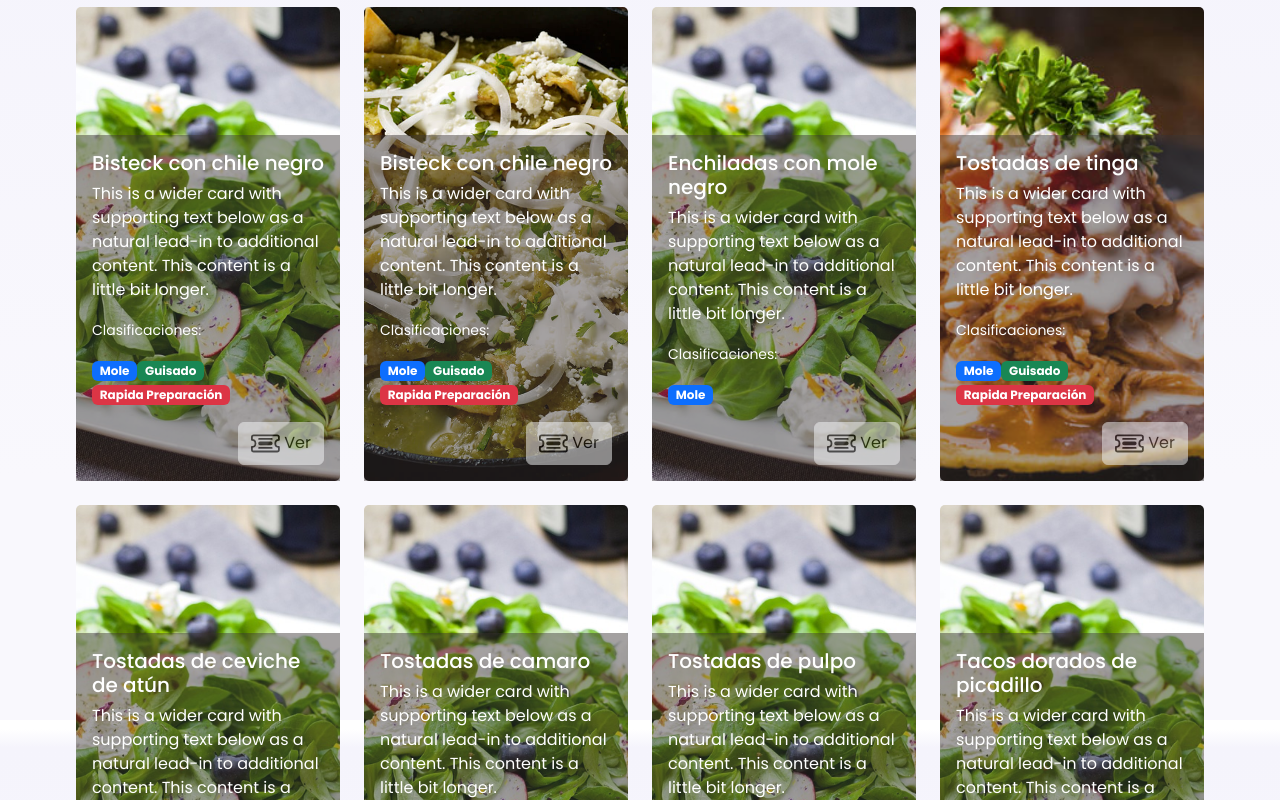
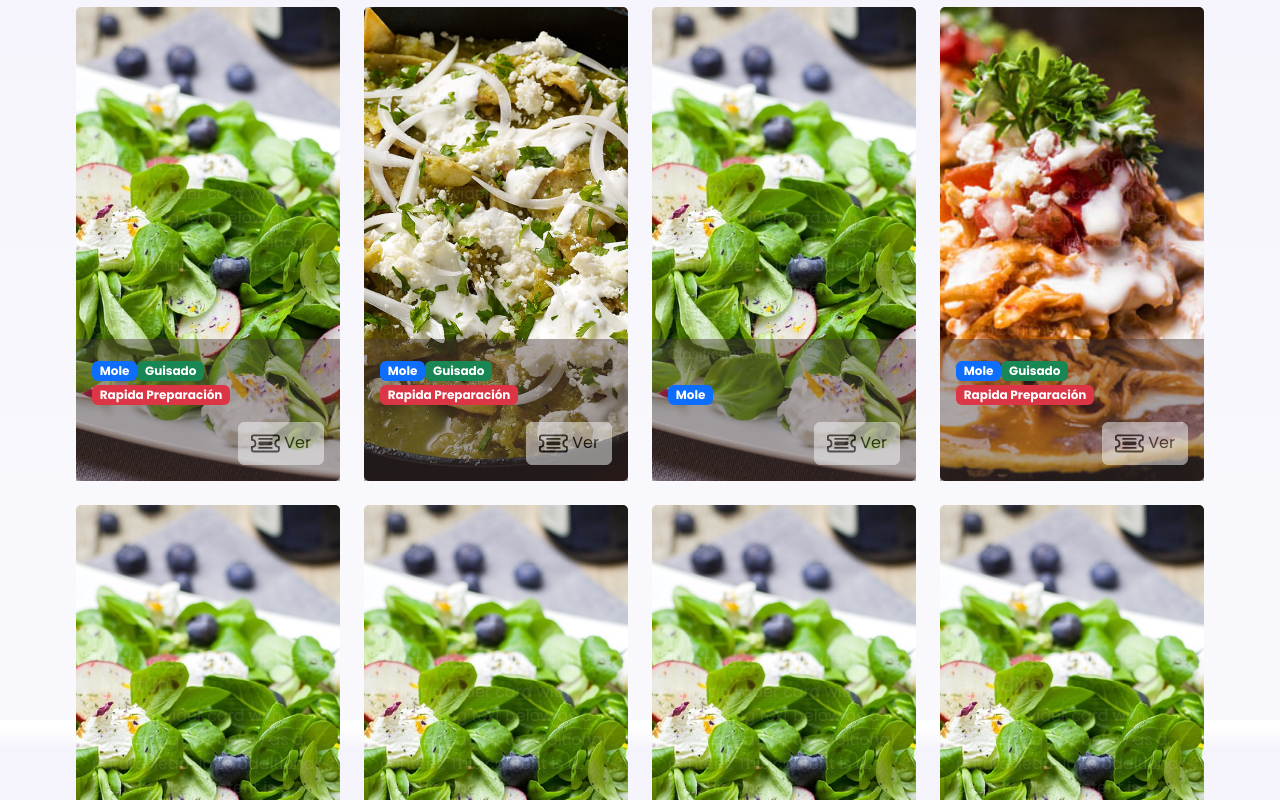
Before and after one commit to GILLMtz/food-web-app, an Angular app: page /inicio in a window 1280 px wide. Shown: the part 880-1680 px from the top of the page. Built offline with nearby package versions, Linux system fonts and the light colour scheme.

Commit message:
chages style of card-overlay, set opacity in title and text

```diff
--- a/src/app/components/card-overlay-detail/card-overlay-detail.component.html
+++ b/src/app/components/card-overlay-detail/card-overlay-detail.component.html
@@ -1,4 +1,5 @@
-<div class=" card-overlay-detail  ">
+<div  [ngClass]="{'h-100':cardConfig.fullHeight==undefined,'card-overlay-detail':true}">
+
     <div class=" card-overlay-detail__img">
         <img [src]="cardConfig.cover" class="" alt="...">
     </div>
@@ -6,7 +7,7 @@
         <h5 class="card-title"   >{{cardConfig.title}}</h5>
         <p class="card-text">{{cardConfig.description}}</p>
 
-        <p class="card-text"><small>Clasificaciones: </small></p>
+        <p class="card-text "><small>Clasificaciones: </small></p>
         <ul class="card-list">
             <li *ngFor="let tag of cardConfig.tags;index as index" >
                 <span  [appBadgeChange]="index" > {{tag}}</span>
--- a/src/app/components/card-overlay-detail/card-overlay-detail.component.scss
+++ b/src/app/components/card-overlay-detail/card-overlay-detail.component.scss
@@ -26,6 +26,7 @@
     }
 
     &__info {
+
         width: 100%;
         position: relative;
         color: var(--color-white);
@@ -34,9 +35,8 @@
 
         margin-top: var(--margin_recommendations-card-overlay);
 
-        background: #39333375;
+        /* background: #39333375; */
 
-        /*  opacity: 0.8; */
         .card-title {
             margin-bottom: 3%;
         }
@@ -47,6 +47,9 @@
 
             display: flex;
             flex-wrap: wrap;
+        }
+        .card-title,.card-text{
+            opacity: 0.1;
         }
     }
 
@@ -69,7 +72,7 @@
         content: ' ';
         background: #48383873;
         z-index: -1;
-        height: 0;
+        height: 41%;
         width: 100%;
         bottom: 0;
         left: 0;
@@ -81,6 +84,9 @@
         transition: all 0.5s;
         opacity: 1;
     }
+    &:hover .card-title,  &:hover .card-text{
+        opacity: 1;
+    }
 
     &:hover &__options button {
         opacity: 1;
--- a/src/app/models/card-overlay.model.ts
+++ b/src/app/models/card-overlay.model.ts
@@ -5,4 +5,5 @@
     tags?:Array<any>,
     link:string,
     cover?:string,
+    fullHeight?:boolean
 }
```
Also changed, not shown: src/app/components/card-overlay-detail/card-overlay-detail.component.ts (line endings or trailing spaces).
